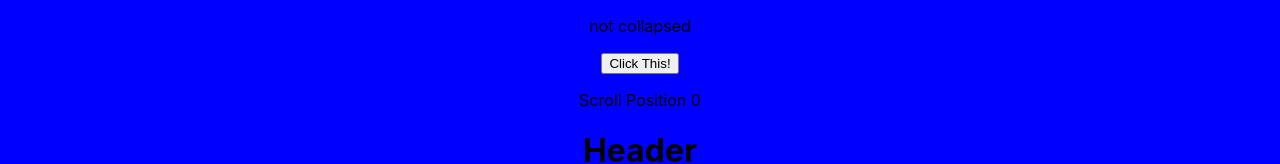
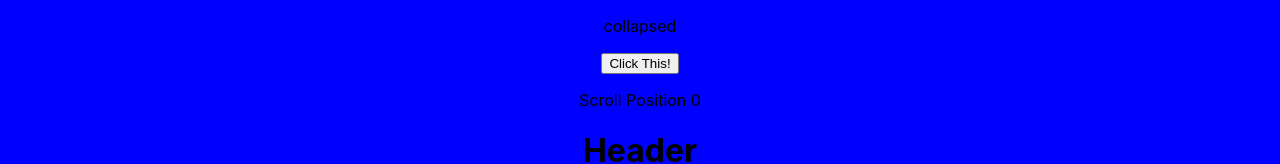
Before and after one commit to lacyjpr/agency, a React (Create React App) app: page / in a window 1280 px wide. Shown: the top 164 px of the page. Built offline with nearby package versions, Linux system fonts and the light colour scheme.

Commit message:
Set default collapsed to true

```diff
--- a/src/Components/Header/Header.js
+++ b/src/Components/Header/Header.js
@@ -2,7 +2,7 @@ import React, { useState, useEffect } from 'react';
 import './Header.scss';
 
 const Header = () => {
-  const [collapsed, setCollapse] = useState(false);
+  const [collapsed, setCollapse] = useState(true);
   const [yPosition, setYposition] = useState(null);
 
   useEffect(() => {
```
